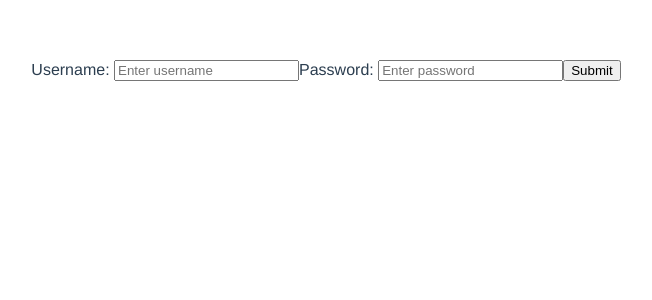
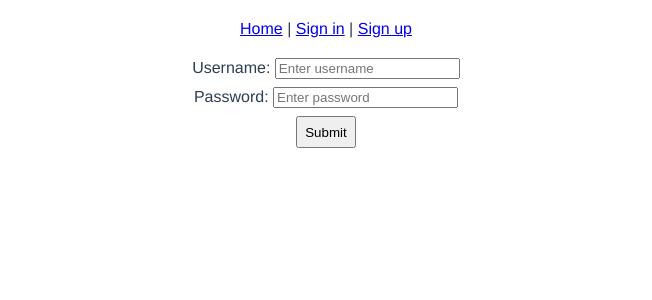
Before and after one commit to XuanKien-Nguyen/vue-project-study, a Vue app: page /#/login in a window 1280 px wide. Shown: the top 300 px of the page, without its empty margins (314-966 px from the left). Built offline with nearby package versions, Linux system fonts and the light colour scheme.

Commit message:
push router

```diff
--- a/package.json
+++ b/package.json
@@ -8,9 +8,11 @@
     "lint": "vue-cli-service lint"
   },
   "dependencies": {
+    "axios": "^1.2.0",
     "core-js": "^3.8.3",
     "vue": "^3.2.13",
-    "vue-router": "^4.1.6"
+    "vue-router": "^4.1.6",
+    "vuex": "^4.1.0"
   },
   "devDependencies": {
     "@babel/core": "^7.12.16",
--- a/public/index.html
+++ b/public/index.html
@@ -5,7 +5,8 @@
     <meta http-equiv="X-UA-Compatible" content="IE=edge">
     <meta name="viewport" content="width=device-width,initial-scale=1.0">
     <link rel="icon" href="<%= BASE_URL %>favicon.ico">
-    <title><%= htmlWebpackPlugin.options.title %></title>
+    <!-- <title><%= htmlWebpackPlugin.options.title %></title> -->
+    <title>Vue3 App</title>
   </head>
   <body>
     <noscript>
--- a/src/App.vue
+++ b/src/App.vue
@@ -1,6 +1,11 @@
 <template>
   <div class="app">
     <div class="app-container">
+      <div class="nav-bar">
+        <router-link to="/">Home</router-link> |
+        <router-link to="/login">Sign in</router-link> |
+        <router-link to="/register">Sign up</router-link>
+      </div>
       <router-view/>
     </div>
   </div>
@@ -20,6 +25,9 @@ export default {
   -moz-osx-font-smoothing: grayscale;
   text-align: center;
   color: #2c3e50;
-  margin-top: 60px;
+  margin-top: 20px;
+}
+.nav-bar {
+  margin-bottom: 20px;
 }
 </style>
--- a/src/components/Login.vue
+++ b/src/components/Login.vue
@@ -1,20 +1,50 @@
 <template>
     <div class="login-form">
-      <label>Username: </label>
-      <input name="username" placeholder="Enter username" type="text"/>
-      <label>Password: </label>
-      <input name="password" placeholder="Enter password" type="password"/>
-      <button>Submit</button>
+      <div class="username-input">
+        <label>Username: </label>
+        <input name="username" placeholder="Enter username" type="text" v-model="username"/>
+      </div>
+      <div class="password-input">
+        <label>Password: </label>
+        <input name="password" placeholder="Enter password" type="password" v-model="password"/>
+      </div>
+      <button class="submit-button" @click="onClickLogin">Submit</button>
     </div>
 </template>
 
   <script>
   export default {
-  methods: {
-  },
     name: 'LoginPage',
+    data () {
+      return {
+        username: '',
+        password: '',
+      }
+    },
+
+    methods: {
+      onClickLogin() {
+        console.log('onClickLogin', this.username, this.password);
+        if (this.username === 'admin' && this.password === 'admin') {
+          this.$router.push({ path: '/' });
+        }
+      }
+    },
   }
   </script>
 
   <style scoped>
+  .login-form {
+    width: fit-content;
+    display: flex;
+    flex-direction: column;
+    gap: 8px;
+    margin: 0 auto;
+  }
+
+  .submit-button {
+    width: 60px !important;
+    height: 32px !important;
+    margin: 0 auto;
+  }
   </style>
```
Also changed, not shown: 1 other file (tests, documents, lock files or other folders).
